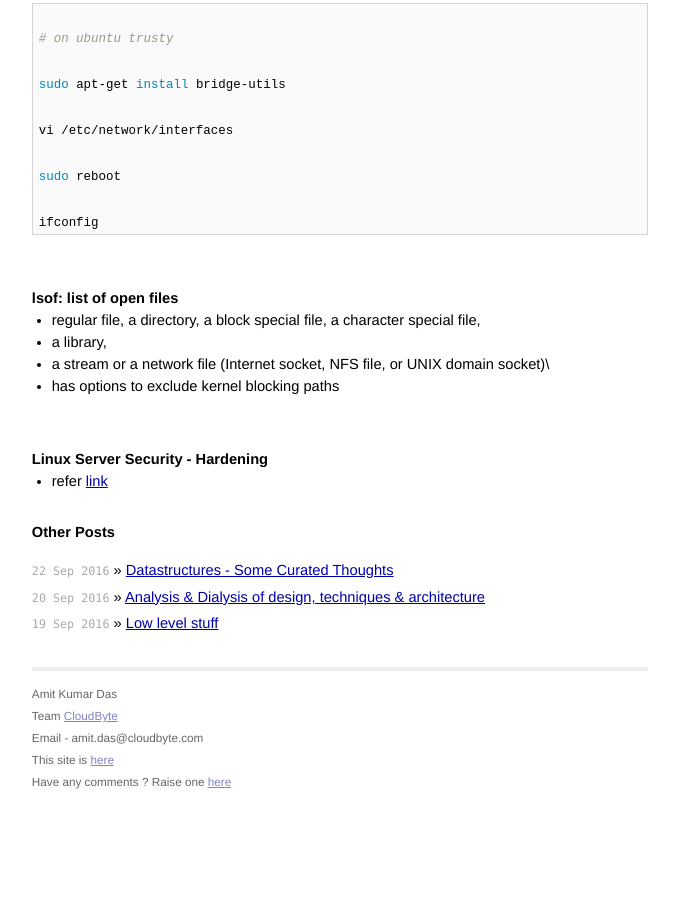
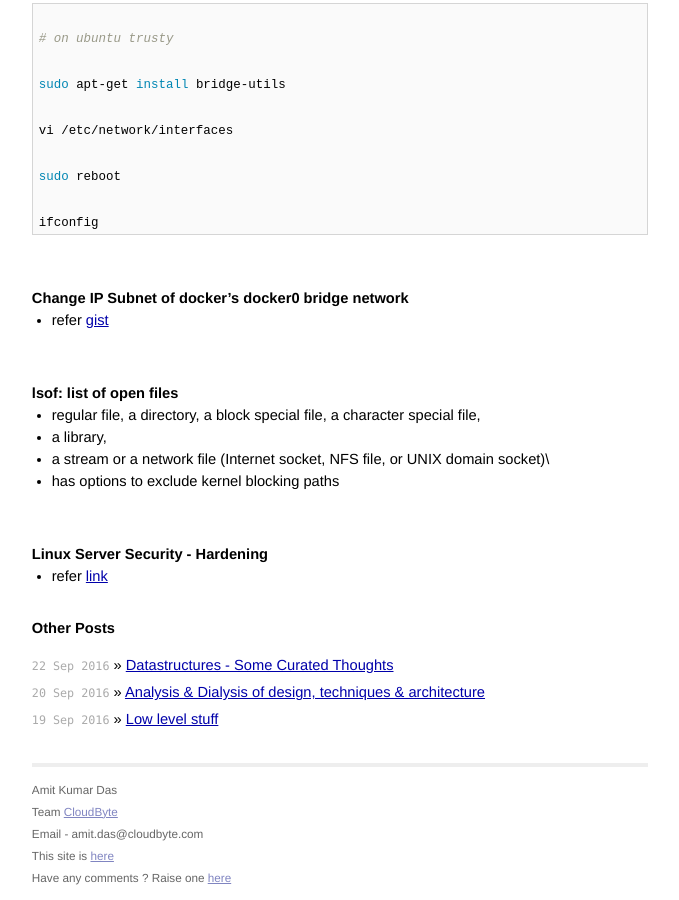
Before and after one commit to AmitKumarDas/amitkumardas.github.io, a Jekyll site: the page built from _posts/2016-09-21-my-troubleshooting-stories.md, in a window 1280 px wide and 900 px high, scrolled down 4505 px. Shown: the whole window, without its empty margins (300-979 px from the left). Built offline with Jekyll 4.4.1, drawn with Linux system fonts in a browser that asks for light colours; before the commit the page ends 5310 px from its top, so only the background shows below that.

Commit message:
Update 2016-09-21-my-troubleshooting-stories.md

```diff
--- a/_posts/2016-09-21-my-troubleshooting-stories.md
+++ b/_posts/2016-09-21-my-troubleshooting-stories.md
@@ -239,6 +239,12 @@ ifconfig
 
 <br />
 
+### Change IP Subnet of docker's docker0 bridge network
+
+- refer [gist](https://gist.github.com/kamermans/94b1c41086de0204750b)
+
+<br />
+
 ### lsof: list of open files
 
 - regular file, a directory, a block special file, a character special file,
```
